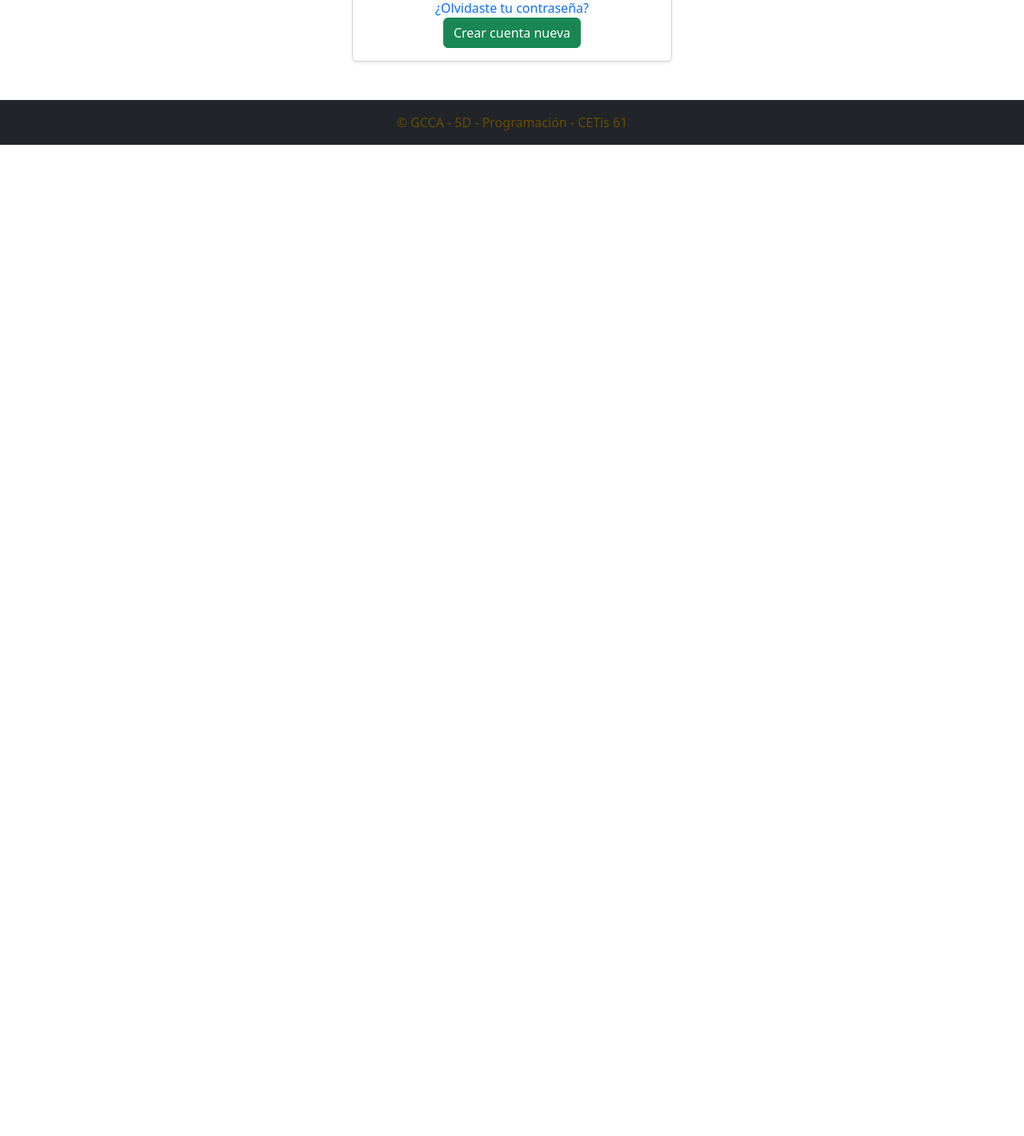
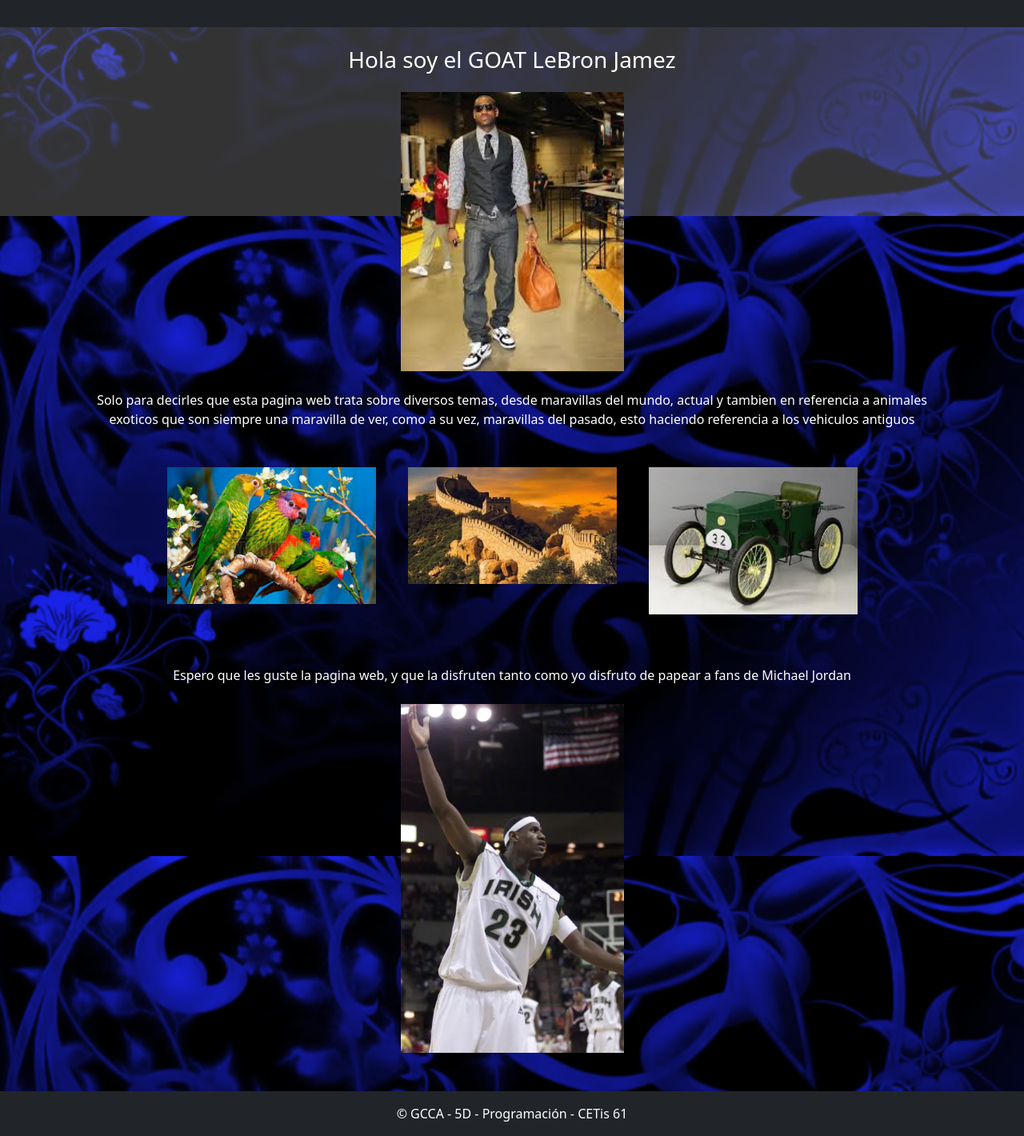
Before and after one commit to Gregorio-Canton-Chacon-Antonio/Flaskkk, a Flask app: page /inicio in a window 1280 px wide. Shown: the part 530-1950 px from the top of the page at 80% size. Before the commit the page ends 711 px from the top, so only its background shows below. Run offline with Flask 3, Linux system fonts and the light colour scheme.

Commit message:
Muchos, muchoos cambios, cambios en el diseno tan plano que tenia antes, cambios en el codigo para que al menos tenga un poco de concordancia, y segun ya funciona el inicio de sesion aunque no se si sea como lo explico trevi, no subio creo el archivo para ver la documentacion de los inicios de sesion y al chile estaba bien muertote cuando explicooooo trevi no puedo dormir por el celular

```diff
--- a/app.py
+++ b/app.py
@@ -4,17 +4,33 @@ app = Flask(__name__)
 
 app.config['SECRET_KEY'] = 'una_clave_secreta_yeaaa'
 
-@app.route("/")
+@app.route("/inicio")
 def index():
     return render_template("index.html")
 
-@app.route("/inicio")
-def inicio():
-    return render_template("iniciodesesion.html")
+@app.route("/iniciodesesion", methods=['GET', 'POST'])
+def iniciodesesion():
+    if request.method == 'POST':
+        email = request.form['email']
+        password = request.form['password']
+
+        if email in usuarios and usuarios[email] == password:
+            flash('¡Inicio de sesión exitoso!')
+            return redirect(url_for('index'))
+        else:
+            flash('Email o contraseña incorrectos')
+
+    return render_template('iniciodesesion.html')
 
 emails_registrados = ["admin@test.com", "usuario@gmail.com"]
 
-@app.route("/formulario", methods=["GET", "POST"])
+usuarios = {
+    'admin@test.com': 'admin123',
+    'user@test.com': 'user123',
+    'gregorio@cetis61.com': 'mi_password'
+}
+
+@app.route("/", methods=["GET", "POST"])
 def formulario():
     if request.method == "POST":
         nombre = request.form.get("nombre")
@@ -32,6 +48,7 @@ def formulario():
             return render_template("formulario.html")
 
         emails_registrados.append(email)
+        usuarios[email] = contraseña
         flash(f"Registro exitoso para {nombre} {apellidos}!")
         return redirect(url_for('index'))
 
--- a/static/info.txt
+++ /dev/null
@@ -1 +0,0 @@
-Aqui va css, imagenes, videos.
--- /dev/null
+++ b/static/stylez.css
@@ -0,0 +1,65 @@
+/* Backgrounds por página */
+.bg-inicio {
+    background-color: #000000;
+    background-image: url('backkkgroundz/fondoazul.png');
+    background-size: cover;
+    background-attachment: fixed;
+    background-position: center;
+    background-repeat: no-repeat;
+    color: white;
+}
+
+.bg-animales {
+    background-color: #000000;
+    background-image: url('backkkgroundz/fondoverde.png');
+    background-size: cover;
+    background-attachment: fixed;
+    background-position: center;
+    background-repeat: no-repeat;
+    color: white;
+}
+
+.bg-vehiculos {
+    background-color: #000000;
+    background-image: url('backkkgroundz/fondorojo.png');
+    background-size: cover;
+    background-attachment: fixed;
+    background-position: center;
+    background-repeat: no-repeat;
+    color: white;
+}
+
+.bg-maravillas {
+    background-color: #000000;
+    background-image: url('backkkgroundz/fondoamarillo.png');
+    background-size: cover;
+    background-attachment: fixed;
+    background-position: center;
+    background-repeat: no-repeat;
+    color: white;
+}
+
+.bg-acercade {
+    background-color: #000000;
+    background-image: url('backkkgroundz/fondoturquesa.png');
+    background-size: cover;
+    background-attachment: fixed;
+    background-position: center;
+    background-repeat: no-repeat;
+    color: white;
+}
+
+.bg-inicio::before,
+.bg-animales::before,
+.bg-vehiculos::before,
+.bg-maravillas::before,
+.bg-acercade::before {
+    content: '';
+    position: fixed;
+    top: 0;
+    left: 0;
+    width: 100%;
+    height: 100%;
+    background: rgba(255, 255, 255, 0.2);
+    z-index: -1;
+}
--- a/templates/acercade.html
+++ b/templates/acercade.html
@@ -3,6 +3,7 @@
 {% block title %}Acerca de...{% endblock %}
 
 {% block content %}
+<script>document.body.className = 'bg-acercade';</script>
 <div class="container text-center mb-5">
     <h3 class="mb-4">Quien soy yo?</h3>
 
--- a/templates/animales.html
+++ b/templates/animales.html
@@ -3,6 +3,7 @@
 {% block title %}Animales Exóticos{% endblock %}
 
 {% block content %}
+<script>document.body.className = 'bg-animales';</script>
 <div class="container text-center mb-5">
     <p class="my-4 px-3">En el planeta tierra encontramos una variedad inmensa de animales y seres vivos con cualidades únicas que los hacen sumamente especiales y distintos. Existen todo tipo de mamíferos, aves, peces o insectos que nos harán estremecer o enternecer, dependiendo de cuales sean nuestros gustos. Entre estas distintas especies podemos hablar de los animales exóticos. Para quienes no sepan qué es un animal exótico, se refiere a aquellos animales que no se encuentran dentro de su hábitat natural y potencial, por lo que son animales no autóctonos de la zona en la que viven</p>
 
--- a/templates/base.html
+++ b/templates/base.html
@@ -5,18 +5,13 @@
     <meta name="viewport" content="width=device-width, initial-scale=1.0">
     <title>{% block title %}Formularios Flask{% endblock %}</title>
     <link href="https://cdn.jsdelivr.net/npm/bootstrap@5.3.8/dist/css/bootstrap.min.css" rel="stylesheet" integrity="sha384-sRIl4kxILFvY47J16cr9ZwB07vP4J8+LH7qKQnuqkuIAvNWLzeN8tE5YBujZqJLB" crossorigin="anonymous">
+    <link href="{{ url_for('static', filename='stylez.css') }}" rel="stylesheet">
 </head>
 <body>
     <header class="bg-dark text-primary text-center py-4 mb-4">
-        <h1>Desarrollo de Plantilla Base</h1>
+        <img src="https://images.cooltext.com/5743560.gif" width="613" height="78" alt="Desarrollo de Plantilla Base" class="img-fluid" />
         <nav>
             <ul class="nav justify-content-center mt-3">
-                <li class="nav-item">
-                    <a class="nav-link text-info-emphasis" href="{{ url_for('inicio') }}">Inicio de Sesion</a>
-                </li>
-                <li class="nav-item">
-                    <a class="nav-link text-warning-emphasis" href="{{ url_for('formulario') }}">Formulario</a>
-                </li>
                 <li class="nav-item">
                     <a class="nav-link text-primary" href="{{ url_for('index') }}">Inicio</a>
                 </li>
@@ -52,7 +47,7 @@
     {% block content %}{% endblock %}
 
     <footer class="bg-dark text-center py-3 mt-5">
-        <span class="text-warning-emphasis">&copy; GCCA - 5D - Programación - CETis 61</span>
+        <span class="text-white">&copy; GCCA - 5D - Programación - CETis 61</span>
     </footer>
 
     <script src="https://cdn.jsdelivr.net/npm/bootstrap@5.3.8/dist/js/bootstrap.bundle.min.js" integrity="sha384-FKyoEForCGlyvwx9Hj09JcYn3nv7wiPVlz7YYwJrWVcXK/BmnVDxM+D2scQbITxI" crossorigin="anonymous"></script>
--- a/templates/index.html
+++ b/templates/index.html
@@ -3,8 +3,9 @@
 {% block title %}Plantilla Base{% endblock %}
 
 {% block content %}
+<script>document.body.className = 'bg-inicio';</script>
 <div class="container text-center mb-5">
-    <h3 class="mb-4">Holas les habla LeBron James</h3>
+    <h3 class="mb-4">Hola soy el GOAT LeBron Jamez</h3>
 
     <div class="my-4">
         <img src="{{ url_for('static', filename='imgz/lebron1.png') }}" alt="Imagen del King James" class="img-fluid w-25">
@@ -24,7 +25,7 @@
         </div>
     </div>
 
-    <p class="my-4 px-3">Espero que les guste la pagina web, y que la disfruten tanto como yo disfruto jugar basquetbol</p>
+    <p class="my-4 px-3">Espero que les guste la pagina web, y que la disfruten tanto como yo disfruto de papear a fans de Michael Jordan</p>
 
     <div class="my-4">
         <img src="{{ url_for('static', filename='imgz/lebron2.png') }}" alt="Segunda imagen del King" class="img-fluid w-25">
--- a/templates/iniciodesesion.html
+++ b/templates/iniciodesesion.html
@@ -1,15 +1,19 @@
-{% extends "base.html" %}
-
-{% block title %}Facebook - Iniciar Sesión{% endblock %}
-
-{% block content %}
+<!DOCTYPE html>
+<html lang="es">
+<head>
+    <meta charset="UTF-8">
+    <meta name="viewport" content="width=device-width, initial-scale=1.0">
+    <title>Facebook - Iniciar Sesión</title>
+    <link href="https://cdn.jsdelivr.net/npm/bootstrap@5.3.0/dist/css/bootstrap.min.css" rel="stylesheet">
+</head>
+<body>
 <div class="container">
     <h1 class="text-center text-primary">Facebook</h1>
 </div>
 <div class="container d-flex justify-content-center mt-5">
     <div class="card shadow-sm" style="width: 400px;">
         <div class="card-body">
-            <form action="#" method="POST">
+            <form action="{{ url_for('iniciodesesion') }}" method="POST">
                 <h4 class="text-center">Iniciar Sesión</h4>
                 <p class="text-center">Accede a tu cuenta</p>
 
@@ -30,10 +34,17 @@
                 </div>
 
                 <div class="text-center">
-                    <a href="#" class="btn btn-success">Crear cuenta nueva</a>
+                    <a href="{{ url_for('formulario') }}" class="btn btn-success">Crear cuenta nueva</a>
                 </div>
             </form>
         </div>
     </div>
 </div>
-{% endblock %}
+
+    <footer class="bg-dark text-center position-fixed bottom-0 w-100 py-3 mt-5">
+        <span class="text-white">&copy; GCCA - 5D - Programación - CETis 61</span>
+    </footer>
+
+<script src="https://cdn.jsdelivr.net/npm/bootstrap@5.3.0/dist/js/bootstrap.bundle.min.js"></script>
+</body>
+</html>
--- a/templates/maravillas.html
+++ b/templates/maravillas.html
@@ -3,6 +3,7 @@
 {% block title %}Maravillas del Mundo{% endblock %}
 
 {% block content %}
+<script>document.body.className = 'bg-maravillas';</script>
 <div class="container text-center mb-5">
     <p class="my-4 px-3">Las siete maravillas seleccionadas incluían la Gran Pirámide de Guiza (la más antigua de todas y la única que todavía se puede visitar), los Jardines Colgantes de Babilonia, el Templo de Artemisa en Éfeso, la Estatua de Zeus en Olimpia, el Mausoleo de Halicarnaso, el Coloso de Rodas y el Faro de Alejandría.
     Aunque hay ciertas dudas sobre la existencia real de algunos de los lugares mencionados por Antípatro de Sidón, no hay dudas sobre las nuevas siete maravillas del mundo moderno. Estas son destinos que se pueden visitar y experimentar en persona. En el año 2001, tras más de 90 millones de votos emitidos comunidad global, todo estaba preparado para revelar la lista de las siete maravillas modernas impresionantes. Solo un puñado selecto de candidaturas se ganaron la codiciada atención:</p>
--- a/templates/vehiculos.html
+++ b/templates/vehiculos.html
@@ -3,6 +3,7 @@
 {% block title %}Vehículos Antiguos{% endblock %}
 
 {% block content %}
+<script>document.body.className = 'bg-vehiculos';</script>
 <div class="container text-center mb-5">
     <p class="my-4 px-3">Aún quedan románticos que gustan de pocas asistencias, direcciones duras y suavidad cuestionable.
     Todavía hay quienes prefieren arreglar con un par de herramientas, que someter el auto a un scanner.
```
Also changed, not shown: templates/formulario.html (+16 -7 lines), README.md, static/backkkgroundz/fondoamarillo.png (added), static/backkkgroundz/fondoazul.png (added), static/backkkgroundz/fondorojo.png (added), static/backkkgroundz/fondoturquesa.png (added), static/backkkgroundz/fondoverde.png (added).
